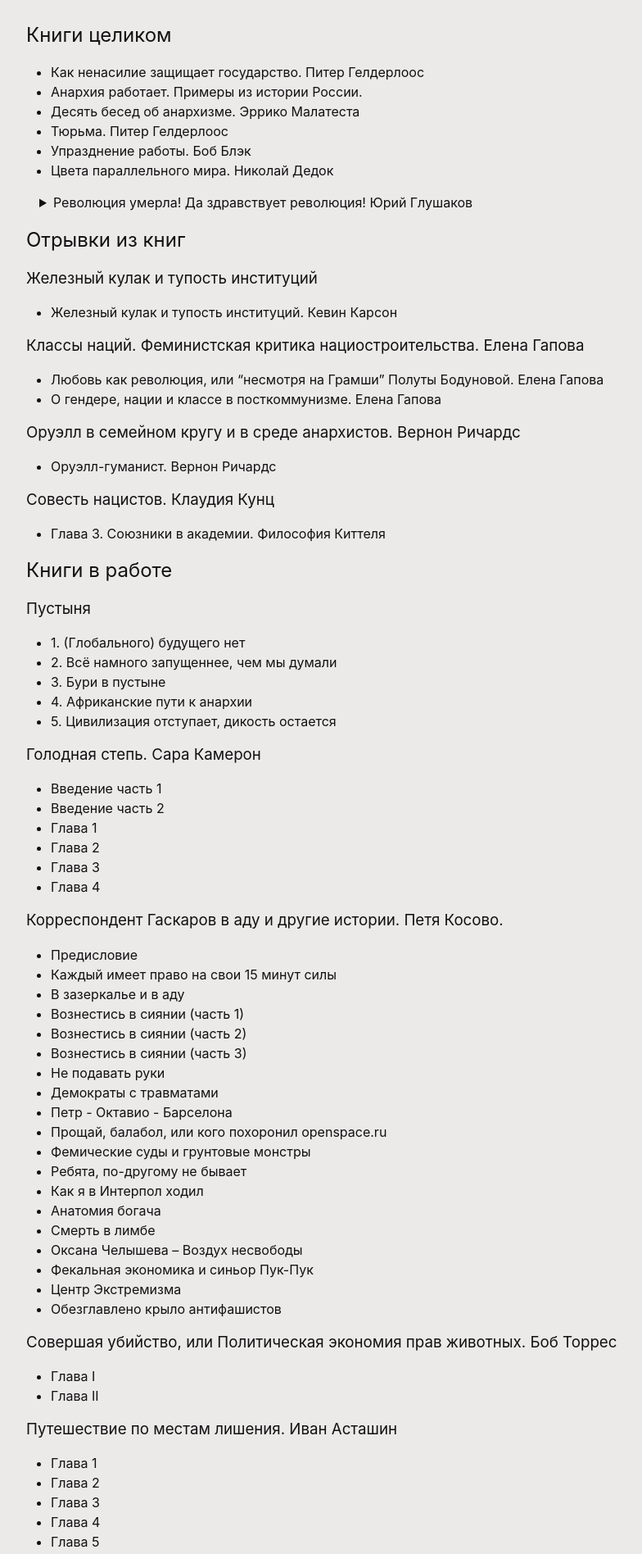
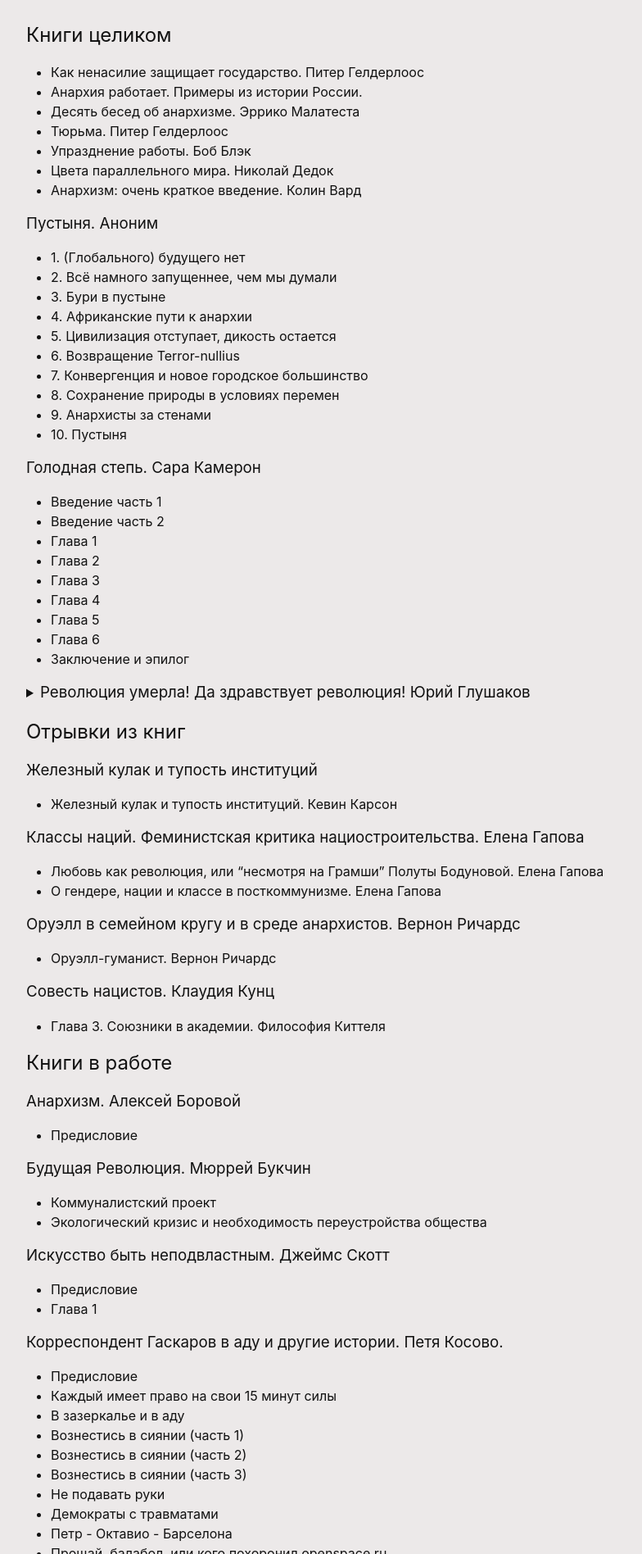
Before and after one commit to amateur-voiceover/amateur-voiceover.github.io, a Jekyll site: the page built from index.markdown, in a window 1280 px wide. Shown: the part 453-2349 px from the top of the page at 82% size, without its empty margins (238-1022 px from the left). Built offline with Jekyll 4.4.1, drawn with Linux system fonts in a browser that asks for light colours; some of the changed text lies outside the part shown.

Commit message:
Актуализация оглавления

```diff
--- a/_sass/minima/_layout.scss
+++ b/_sass/minima/_layout.scss
@@ -330,5 +330,9 @@
 }
 
 details {
-  padding: 0 0 16px 16px;
+  padding: 0 0 16px 0;
+
+  summary h3 {
+    display: inline;
+  }
 }
--- a/index.markdown
+++ b/index.markdown
@@ -36,9 +36,34 @@ theme: minima
 - [Тюрьма. Питер Гелдерлоос](https://t.me/dilettante_voiceover/252)
 - [Упразднение работы. Боб Блэк](https://t.me/dilettante_voiceover/90)
 - [Цвета параллельного мира. Николай Дедок](https://t.me/dilettante_voiceover/346)
+- [Анархизм: очень краткое введение. Колин Вард](https://t.me/dilettante_voiceover/517)
+
+### Пустыня. Аноним
+- [1. (Глобального) будущего нет](https://t.me/dilettante_voiceover/475)
+- [2. Всё намного запущеннее, чем мы думали](https://t.me/dilettante_voiceover/476)
+- [3. Бури в пустыне](https://t.me/dilettante_voiceover/478)
+- [4. Африканские пути к анархии](https://t.me/dilettante_voiceover/483)
+- [5. Цивилизация отступает, дикость остается](https://t.me/dilettante_voiceover/485)
+- [6. Возвращение Terror-nullius](https://t.me/dilettante_voiceover/492)
+- [7. Конвергенция и новое городское большинство](https://t.me/dilettante_voiceover/507)
+- [8. Сохранение природы в условиях перемен](https://t.me/dilettante_voiceover/519)
+- [9. Анархисты за стенами](https://t.me/dilettante_voiceover/526)
+- [10. Пустыня](https://t.me/dilettante_voiceover/527)
+
+### Голодная степь. Сара Камерон
+- [Введение часть 1](https://t.me/dilettante_voiceover/247)
+- [Введение часть 2](https://t.me/dilettante_voiceover/455)
+- [Глава 1](https://t.me/dilettante_voiceover/458)
+- [Глава 2](https://t.me/dilettante_voiceover/471)
+- [Глава 3](https://t.me/dilettante_voiceover/472)
+- [Глава 4](https://t.me/dilettante_voiceover/484)
+- [Глава 5](https://t.me/dilettante_voiceover/498)
+- [Глава 6](https://t.me/dilettante_voiceover/509)
+- [Заключение и эпилог](https://t.me/dilettante_voiceover/510)
+
 <details>
   <summary>
-  Революция умерла! Да здравствует революция! Юрий Глушаков
+  <h3>Революция умерла! Да здравствует революция! Юрий Глушаков</h3>
   </summary>
   <ul>
     <li><a href="https://t.me/dilettante_voiceover/264">Введение</a></li>
@@ -91,20 +116,16 @@ theme: minima
 
 ## Книги в работе {#book_in_progress}
 
-### Пустыня
-- [1. (Глобального) будущего нет](https://t.me/dilettante_voiceover/475)
-- [2. Всё намного запущеннее, чем мы думали](https://t.me/dilettante_voiceover/476)
-- [3. Бури в пустыне](https://t.me/dilettante_voiceover/478)
-- [4. Африканские пути к анархии](https://t.me/dilettante_voiceover/483)
-- [5. Цивилизация отступает, дикость остается](https://t.me/dilettante_voiceover/485)
+### Анархизм. Алексей Боровой
+- [Предисловие](https://t.me/dilettante_voiceover/532)
 
-### Голодная степь. Сара Камерон
-- [Введение часть 1](https://t.me/dilettante_voiceover/247)
-- [Введение часть 2](https://t.me/dilettante_voiceover/455)
-- [Глава 1](https://t.me/dilettante_voiceover/458)
-- [Глава 2](https://t.me/dilettante_voiceover/471)
-- [Глава 3](https://t.me/dilettante_voiceover/472)
-- [Глава 4](https://t.me/dilettante_voiceover/484)
+### Будущая Революция. Мюррей Букчин
+- [Коммуналистский проект](https://t.me/dilettante_voiceover/531)
+- [Экологический кризис и необходимость переустройства общества](https://t.me/dilettante_voiceover/534)
+
+### Искусство быть неподвластным. Джеймс Скотт
+- [Предисловие](https://t.me/dilettante_voiceover/511)
+- [Глава 1](https://t.me/dilettante_voiceover/529)
 
 ### Корреспондент Гаскаров в аду и другие истории. Петя Косово. {#kosovo}
 - [Предисловие](https://t.me/dilettante_voiceover/212)
@@ -256,6 +280,10 @@ theme: minima
 - [Что такое человек и весь мир театр. Лоуренс Лабади](https://t.me/dilettante_voiceover/416)
 - [Инфантильный радикализм. Лоуренс Лабади](https://t.me/dilettante_voiceover/415)
 - [Уверенность. Отвага. Родство. Доверие. Руцепт культуры безопасности. Аноним](https://t.me/dilettante_voiceover/486)
+- [Достаточно ли мы хороши. Пётр Кропоткин](https://t.me/dilettante_voiceover/496)
+- [Красная книга антифа. Станислав Маркелов](https://t.me/dilettante_voiceover/503)
+- [Помнить о Стасе. Алексей Сахнин](https://t.me/dilettante_voiceover/505)
+- [История анархического движения Беларуси в первые 10 лет после развала СССР (1992-2002 годы). Павлюк Коновальчик](https://t.me/dilettante_voiceover/525)
 
 ## Художественные тексты {#art}
 - [Надія. Леся Украинка](https://t.me/dilettante_voiceover/110)
```
Also changed, not shown: other parts of index.markdown (+4 -0 lines).
